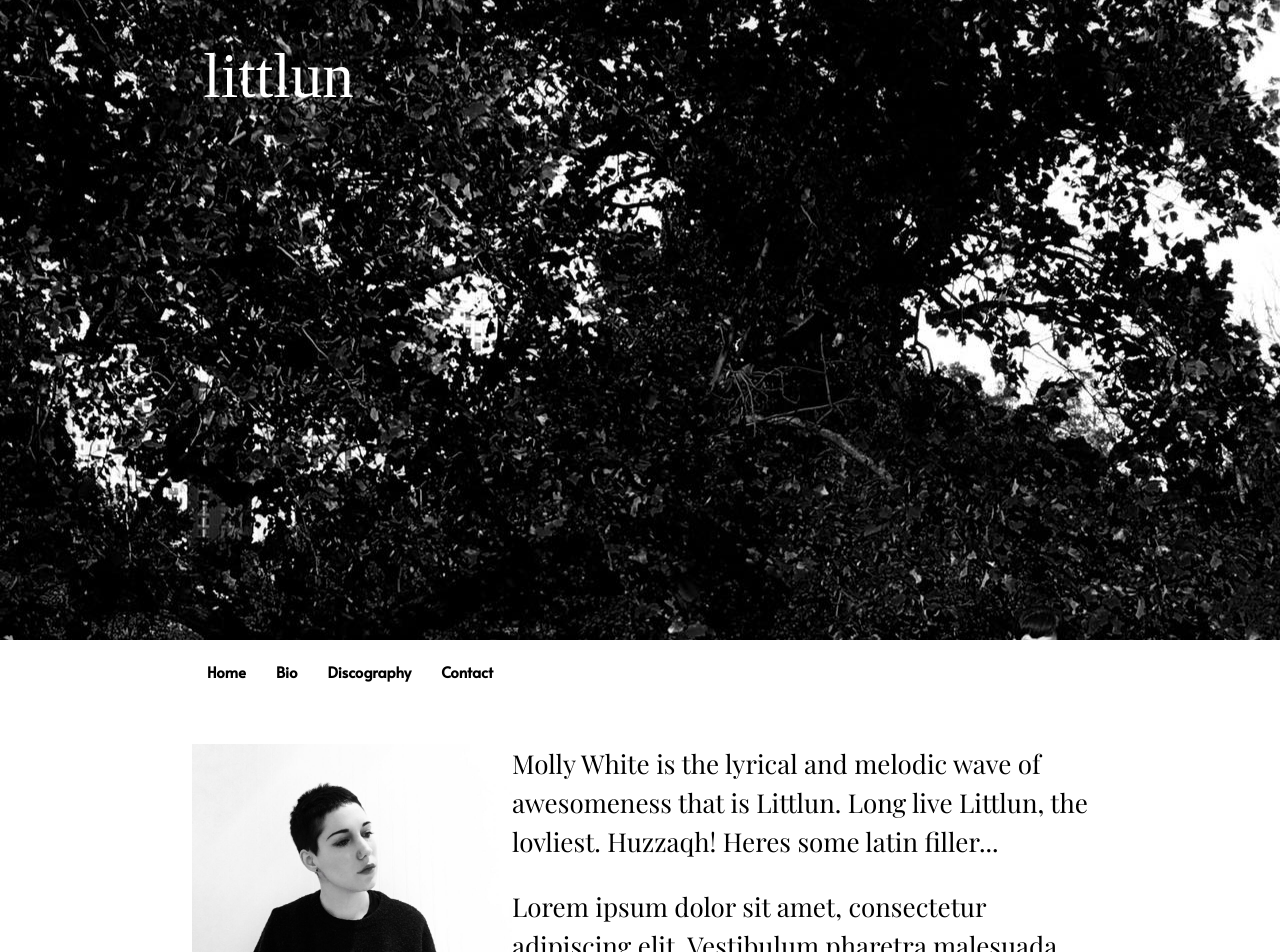
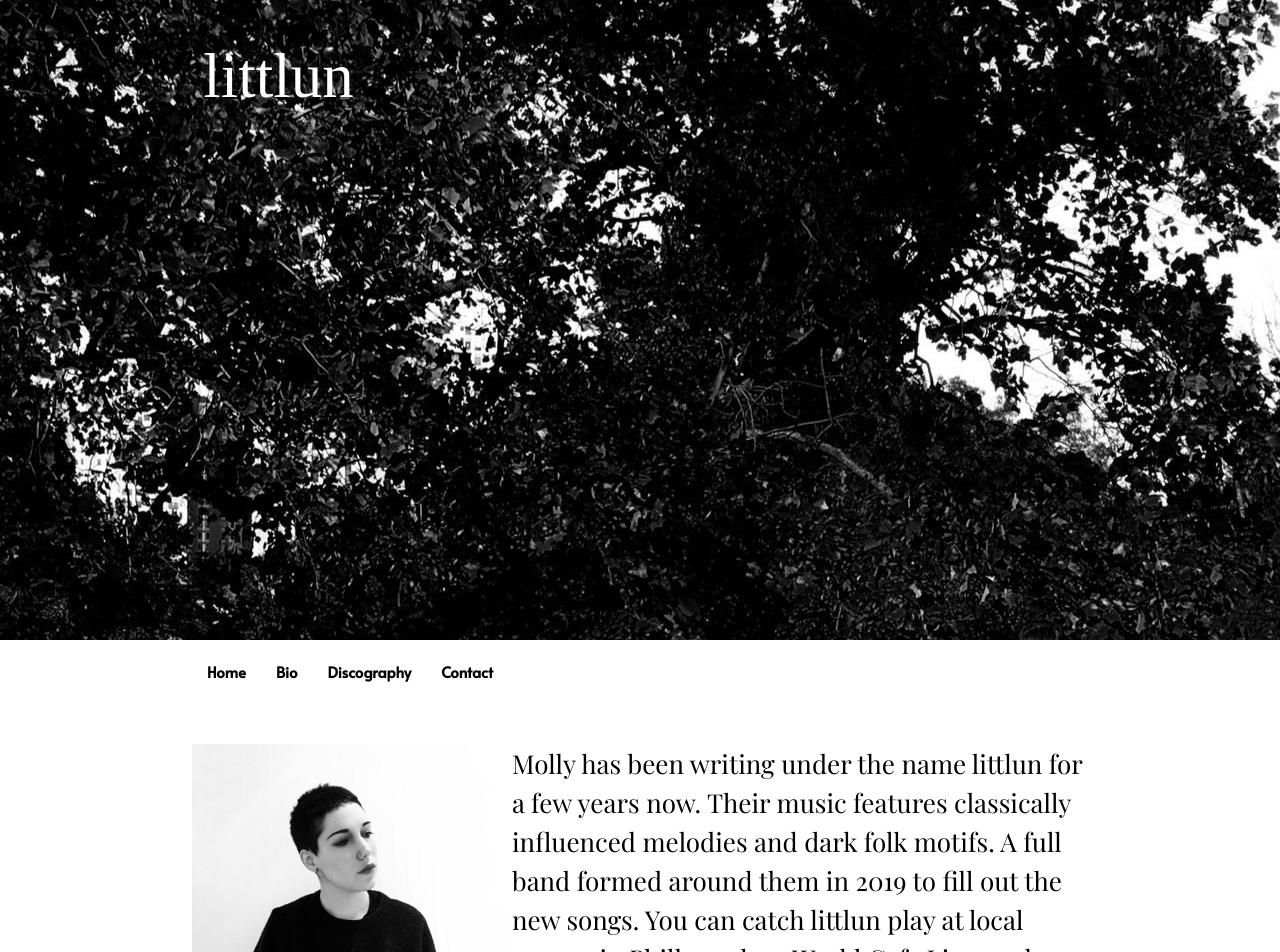
Before and after one commit to davidmbedford/littlunmusic, a React (Create React App) app: page /biography in a window 1280 px wide. Shown: the top 952 px of the page. Built offline with nearby package versions, Linux system fonts and the light colour scheme; a web font is replaced by a local one.

Commit message:
content editted for home and bio

```diff
--- a/src/screens/biography/index.js
+++ b/src/screens/biography/index.js
@@ -8,8 +8,10 @@ function Biography() {
             <div className="App-header">
                 <div className="container bio">
                 <img src={headshot} className="headshot" alt="logo" />
-                    <p> Molly White is the lyrical and melodic wave of awesomeness that is Littlun. Long live Littlun, the lovliest.
-                        Huzzaqh! Heres some latin filler... </p>
+                    <p> Molly has been writing under the name littlun for a few years now. Their music features
+                        classically influenced melodies and dark folk motifs. A full band formed around them in 2019
+                        to fill out the new songs. You can catch littlun play at local venues in Philly such as
+                        World Cafe Live, and stream them on apps such as Spotify.</p>
                     <p> Lorem ipsum dolor sit amet, consectetur adipiscing elit. Vestibulum pharetra malesuada tortor, mollis molestie
                         nisi vehicula sit amet. Cras dapibus commodo feugiat. Maecenas ut finibus urna. Vivamus leo dui, venenatis eu elit sed,
                         rhoncus finibus magna. Nam maximus, arcu non molestie congue, nisi nisi suscipit risus, at aliquet ligula lorem sed massa.
--- a/src/screens/home/index.js
+++ b/src/screens/home/index.js
@@ -8,8 +8,8 @@ function Home() {
       <div className="App-header">
         <img src={piano} className="headshot" alt="logo" />
         <div className="container">
-          <p> This is the home of littlun, a band of loving youth led by Molly Lynn White. Welcome.</p>
-          <p> They're from Philadelphia and formed under Molly's songwriting efforts in 2018. Listen to their music and catch them playing live near you real soon.</p>
+          <p> This is the home of littlun, a band of loving young multi-instrumentalists led by singer/songwriter Molly Lynn White.</p>
+          <p> Welcome. Here you can stream their music, find upcoming shows, and reach out to them for booking requests. </p>
         </div>
       </div>
     </div>
```
